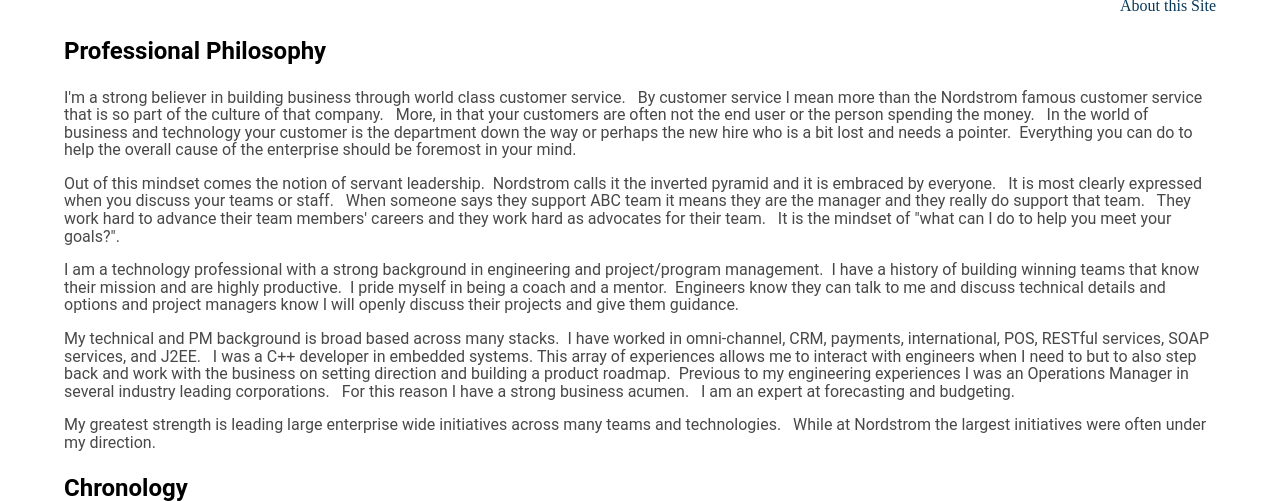
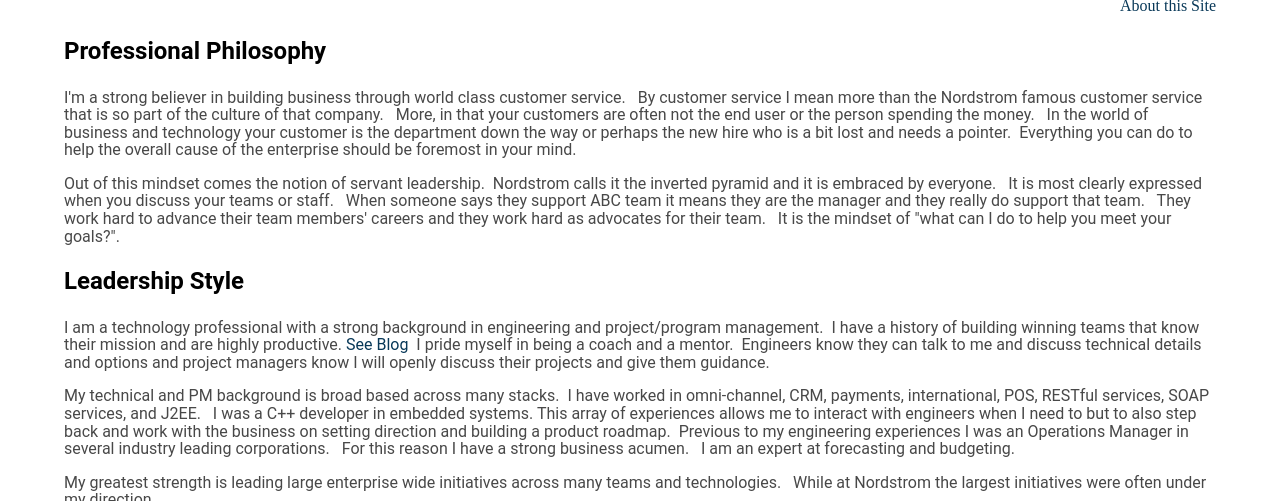
Before and after one commit to mo4dawg/mo4dawg.github.io, a Jekyll site: the page built from about/index.html, in a window 1280 px wide and 900 px high, scrolled down 389 px, cut to the strip 0-501 px from the top of the window. Built offline with Jekyll 4.4.1, drawn with Linux system fonts in a browser that asks for light colours.

Commit message:
Update index.html

```diff
--- a/about/index.html
+++ b/about/index.html
@@ -8,7 +8,9 @@
         <h2>Professional Philosophy</h2>
 	<p>I'm a strong believer in building business through world class customer service. &nbsp; By customer service I mean more than the Nordstrom famous customer service that is so part of the culture of that company. &nbsp;  More, in that your customers are often not the end user or the person spending the money. &nbsp; In the world of business and technology your customer is the department down the way or perhaps the new hire who is a bit lost and needs a pointer.&nbsp;  Everything you can do to help the overall cause of the enterprise should be foremost in your mind. </p>
 	<p>Out of this mindset comes the notion of servant leadership.&nbsp;  Nordstrom calls it the inverted pyramid and it is embraced by everyone. &nbsp; It is most clearly expressed when you discuss your teams or staff. &nbsp; When someone says they support ABC team it means they are the manager and they really do support that team. &nbsp; They work hard to advance their team members' careers and they work hard as advocates for their team. &nbsp; It is the mindset of "what can I do to help you meet your goals?". </p>
-	<p>I am a technology professional with a strong background in engineering and project/program management.&nbsp; I have a history of building winning teams that know their mission and are highly productive.&nbsp; I pride myself in being a coach and a mentor.&nbsp; Engineers know they can talk to me and discuss technical details and options and project managers know I will openly discuss their projects and give them guidance. </p>
+
+        <h2>Leadership Style</h2>
+	<p>I am a technology professional with a strong background in engineering and project/program management.&nbsp; I have a history of building winning teams that know their mission and are highly productive. <a href="{{ root_url }}/Posts/WinningTeams">See Blog</a>&nbsp; I pride myself in being a coach and a mentor.&nbsp; Engineers know they can talk to me and discuss technical details and options and project managers know I will openly discuss their projects and give them guidance. </p>
 	<p>My technical and PM background is broad based across many stacks. &nbsp;I have worked in omni-channel, CRM, payments, international, POS, RESTful services, SOAP services, and J2EE. &nbsp; I was a C++ developer in embedded systems. This array of experiences allows me to interact with engineers when I need to but to also step back and work with the business on setting direction and building a product roadmap.&nbsp; Previous to my engineering experiences I was an Operations Manager in several industry leading corporations. &nbsp; For this reason I have a strong business acumen. &nbsp; I am an expert at forecasting and budgeting. </p>
 	<p>My greatest strength is leading large enterprise wide initiatives across many teams and technologies. &nbsp; While at Nordstrom the largest initiatives were often under my direction. </p>
     </div>
```
